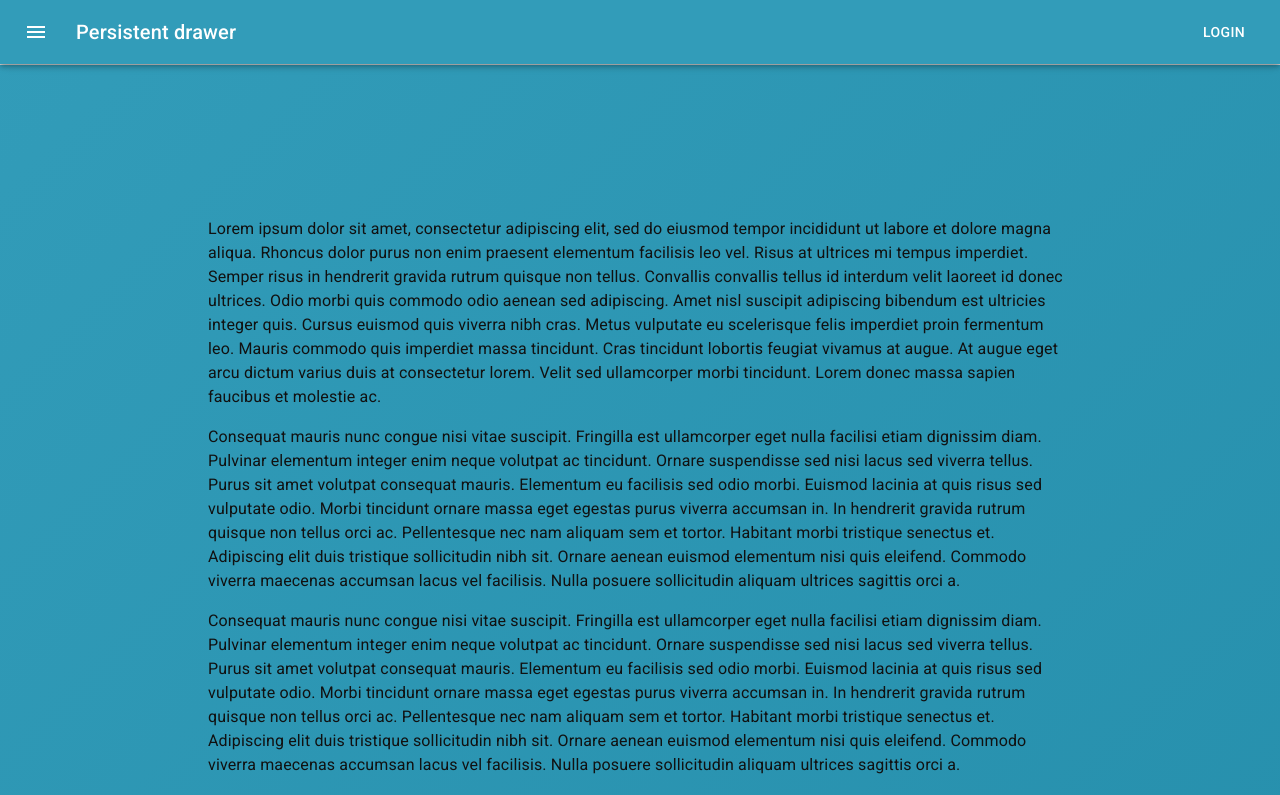
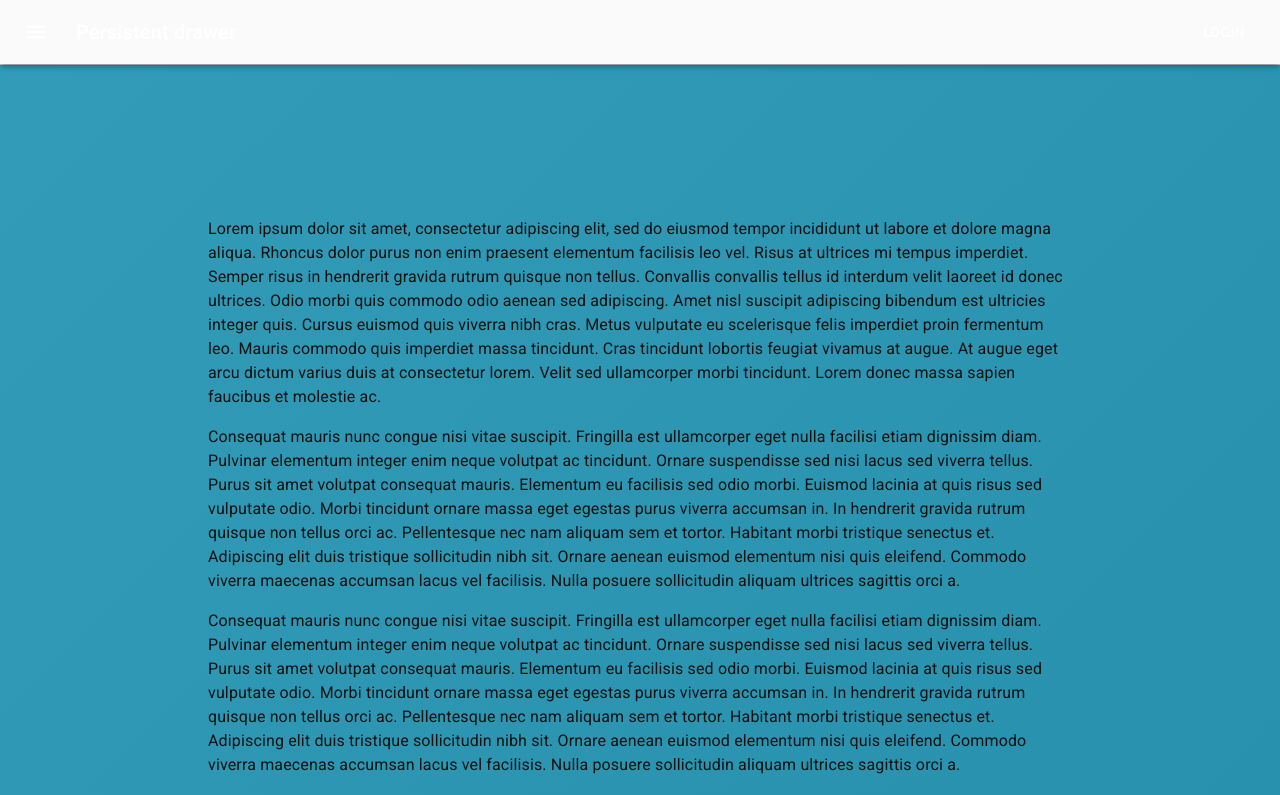
Before and after one commit to JoHoop/leetfolio, a React (Create React App) app: page /navbar in a window 1280 px wide. Shown: the top 795 px of the page. Built offline with nearby package versions, Linux system fonts and the light colour scheme.

Commit message:
Make app bar dark color

```diff
--- a/src/components/NavBar.js
+++ b/src/components/NavBar.js
@@ -34,6 +34,7 @@ const useStyles = makeStyles((theme) => ({
     flexGrow: 1,
   },
   appBar: {
+    backgroundColor: theme.palette.background,
     transition: theme.transitions.create(['margin', 'width'], {
       easing: theme.transitions.easing.sharp,
       duration: theme.transitions.duration.leavingScreen,
```
